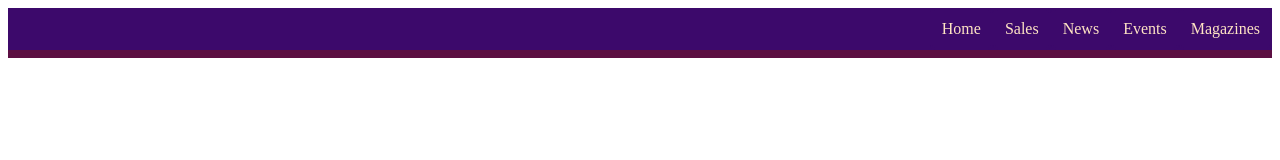
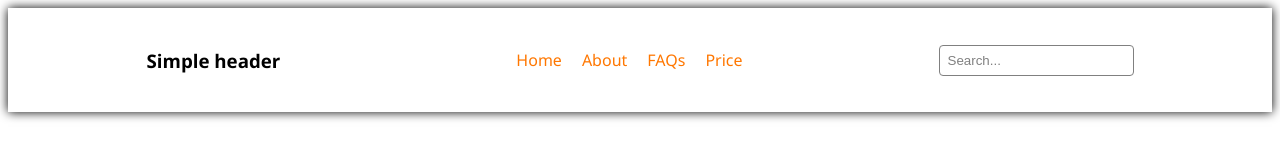
Before and after one commit to Zhumakadyrova/navigation3, a plain HTML site: page index.html in a window 1280 px wide. Drawn offline with Linux system fonts and the light colour scheme.

Commit message:
change soe characteristics of style nav

```diff
--- a/index.html
+++ b/index.html
@@ -3,18 +3,22 @@
     <link rel="stylesheet" href="style.css">
   </head>
   <body>
-    <div class="container">
-      <div class="navbar">
+    <div class="navbar">
+      <div class="container">
+        <h3>Simple header</h3>
         <nav>
           <ul>
             <li><a href="#">Home</a></li>
-            <li><a href="#">Sales</a></li>
-            <li><a href="#">News</a></li>
-            <li><a href="#">Events</a></li>
-            <li><a href="#">Magazines</a></li>
+            <li><a href="#">About</a></li>
+            <li><a href="#">FAQs</a></li>
+            <li><a href="#">Price</a></li>
           </ul>
         </nav>
+        <input class="search" type="search" value="Search...">
+
       </div>
+
     </div>
+
   </body>
 </html>
--- a/style.css
+++ b/style.css
@@ -1,32 +1,43 @@
-*{box-sizing: border-box;}
+*{
+  box-sizing: border-box;
+}
+.navbar{
+padding: 15px 0;
+box-shadow: 0 0 10px;
+
+}
+.container{
+  max-width: 987;
+  margin: 0 auto;
+  display: flex;
+  justify-content: space-between;
+  align-items: center;
+}
+body{
+  font-family: 'Segoe UI', Tahoma, Geneva, Verdana, sans-serif;
+}
 nav ul a{
   text-decoration: none;
-  color: bisque;
+  color: rgb(255, 119, 0);
   display: block;
+  border-radius: 10px;
   padding: 10px;
-  border: 2px solid rgb(60, 9, 107);
-  border-radius: 5px;
+
+
 }
 nav ul{
-  list-style-type:none;
+  list-style-type: none;
   display: flex;
   justify-content: flex-end;
-  background-color: rgb(60, 9, 107);
-  border-bottom: 8px solid rgba(129, 21, 21, 0.479);
-  transition-duration: 5ms;
 }
+
 nav a:hover{
-  text-shadow: 0 0 55px yellow;
-  text-decoration: underline;
+  background-color: rgba(249, 171, 36, 0.886);
+  color: white;
 }
-nav a:active{
-  color: black;
-  background-color: aqua;
-
+.search{
+  color: grey;
+  border-radius: 4px;
+  border: 0.5px solid grey;
+  padding: 7 8px;
 }
-nav a:focus{
-  color: black;
-  background-color: aqua;
-  border: 2px solid black;
-  box-shadow: 0 0 10px;
-}
```
